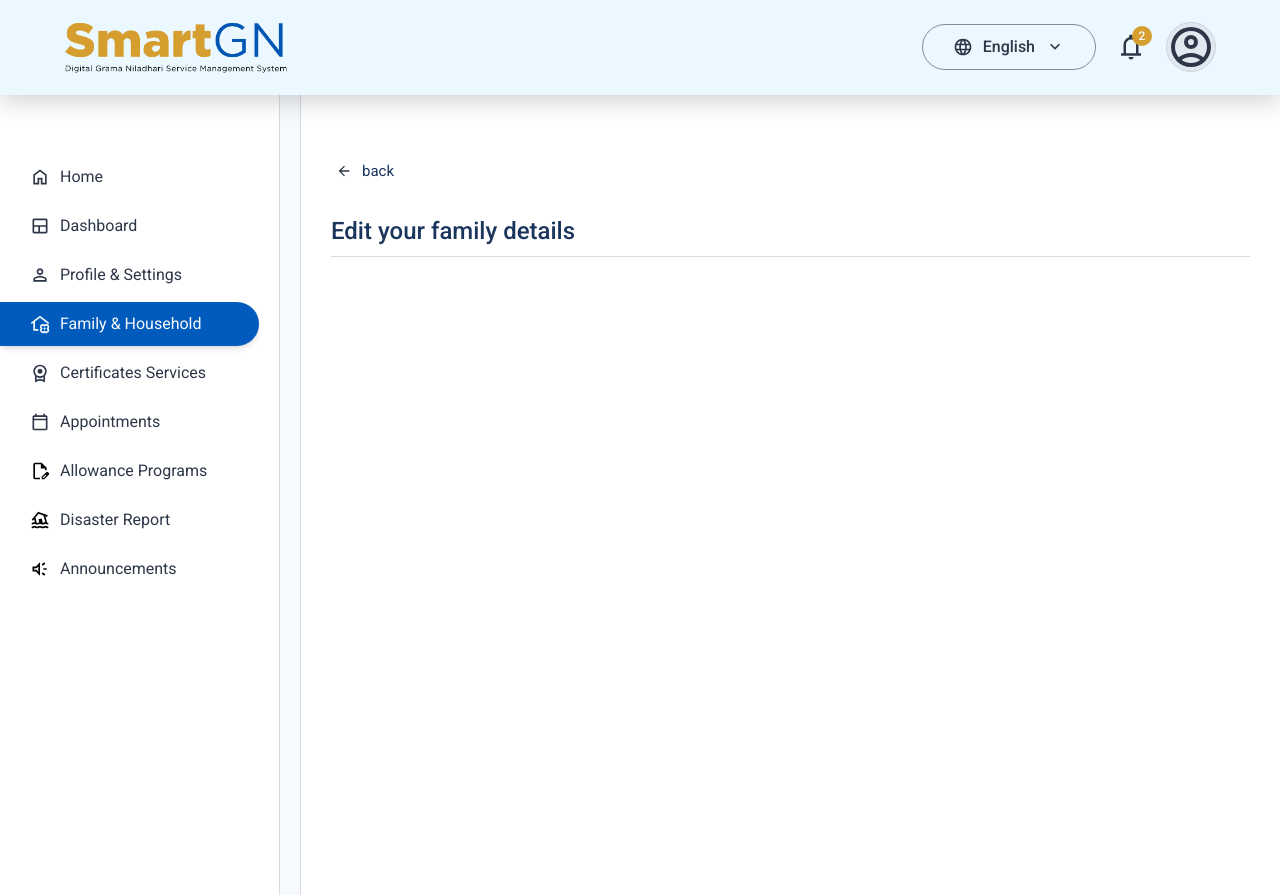
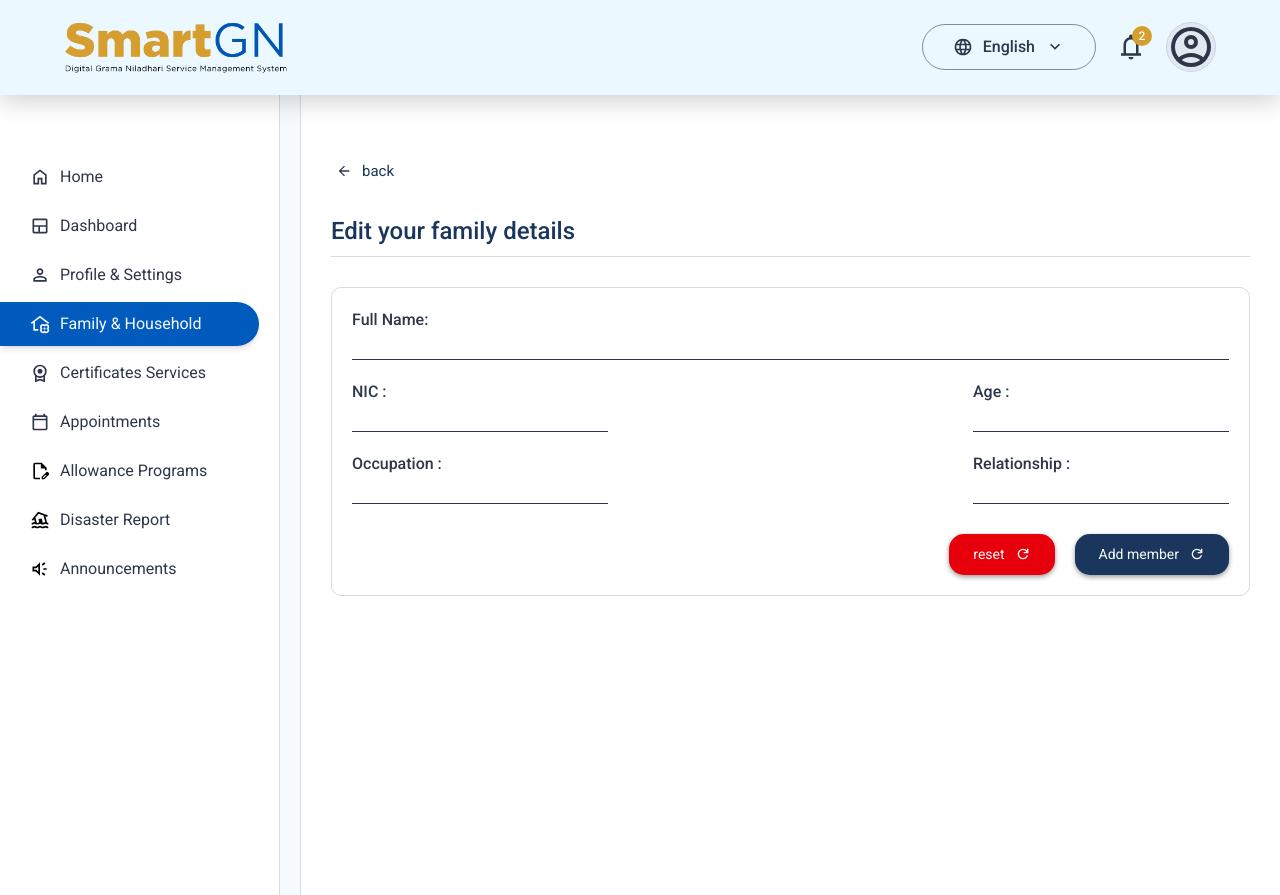
Before and after one commit to Mogith-Code/SmartGN-Digital-GN-Service-Management-System, a React (Vite) app in the folder SmartGN/: page /RHousehold/EditFamilyDetails in a window 1280 px wide. Built offline with nearby package versions, Linux system fonts and the light colour scheme.

Commit message:
Update  EditFamilyDetailsLayout.jsx

```diff
--- a/SmartGN/src/Components/Family&HouseholdPage/EditFamilyDetailsLayout.jsx
+++ b/SmartGN/src/Components/Family&HouseholdPage/EditFamilyDetailsLayout.jsx
@@ -1,5 +1,6 @@
 import React from "react";
 import backIcon from "../../assets/arrow_back_24dp_2D3748_FILL0_wght400_GRAD0_opsz24.svg";
+import resetIcon from "../../assets/refresh_24dp_F7FAFC_FILL0_wght400_GRAD0_opsz24.svg";
 import { useNavigate } from "react-router-dom";
 
 function EditFamilyDetailsLayout() {
@@ -19,6 +20,96 @@ function EditFamilyDetailsLayout() {
       <div className="flex text-xl sm:text-2xl md:text-3xl lg:text-[24px] font-medium text-[#1B365D] border-b border-[#2D37482D] pb-2 sm:pb-2.5 md:pb-3 lg:pb-[10px] mt-4 sm:mt-5 md:mt-6 lg:mt-[30px] mx-4 sm:mx-5 md:mx-6 lg:mx-[30px]">
         Edit your family details
       </div>
+
+      <div className="flex flex-col border border-[#2D37482D] p-[20px] m-[30px] rounded-[10px]">
+        <form>
+          <div className="flex flex-col gap-4 sm:gap-5">
+            <div className="flex flex-col items-start gap-[2px] text-sm sm:text-base md:text-lg lg:text-[16px] font-regular text-[#2D3748]">
+              <label htmlFor="purposeInput" className="font-medium">
+                Full Name:
+              </label>
+              <input
+                type="text"
+                id="purposeInput"
+                className="w-full border-b border-[#2D3748] text-sm sm:text-base focus:outline-none focus:border-b-2"
+              />
+            </div>
+            <div className="flex w-full justify-between">
+              <div className="flex flex-col items-start gap-[2px] text-sm sm:text-base md:text-lg lg:text-[16px] font-regular text-[#2D3748]">
+                <label htmlFor="purposeInput" className="font-medium">
+                  NIC :
+                </label>
+                <input
+                  type="text"
+                  id="purposeInput"
+                  className="w-[20vw] border-b border-[#2D3748] text-sm sm:text-base focus:outline-none focus:border-b-2"
+                />
+              </div>
+
+              <div className="flex flex-col items-start gap-[2px] text-sm sm:text-base md:text-lg lg:text-[16px] font-regular text-[#2D3748]">
+                <label htmlFor="purposeInput" className="font-medium">
+                  Age :
+                </label>
+                <input
+                  type="text"
+                  id="purposeInput"
+                  className="w-[20vw] border-b border-[#2D3748] text-sm sm:text-base focus:outline-none focus:border-b-2"
+                />
+              </div>
+            </div>
+
+            <div className="flex w-full justify-between">
+              <div className="flex flex-col items-start gap-[2px] text-sm sm:text-base md:text-lg lg:text-[16px] font-regular text-[#2D3748]">
+                <label htmlFor="purposeInput" className="font-medium">
+                  Occupation :
+                </label>
+                <input
+                  type="text"
+                  id="purposeInput"
+                  className="w-[20vw] border-b border-[#2D3748] text-sm sm:text-base focus:outline-none focus:border-b-2"
+                />
+              </div>
+
+              <div className="flex flex-col items-start gap-[2px] text-sm sm:text-base md:text-lg lg:text-[16px] font-regular text-[#2D3748]">
+                <label htmlFor="purposeInput" className="font-medium">
+                  Relationship :
+                </label>
+                <input
+                  type="text"
+                  id="purposeInput"
+                  className="w-[20vw] border-b border-[#2D3748] text-sm sm:text-base focus:outline-none focus:border-b-2"
+                />
+              </div>
+            </div>
+            <div className="flex flex-col sm:flex-row justify-end gap-3 sm:gap-4 md:gap-5 lg:gap-[20px] mt-2 sm:mt-3 md:mt-4 lg:mt-[10px]">
+              {/* Reset Button */}
+              <button
+                type="button"
+                className="px-4 sm:px-5 md:px-6 py-2 sm:py-2 md:py-2.5 flex justify-center items-center gap-2 sm:gap-2.5 md:gap-3 lg:gap-[10px] text-xs sm:text-sm md:text-base lg:text-[14px] bg-[#E7000B] text-[#F7FAFC] rounded-xl sm:rounded-2xl lg:rounded-[15px] cursor-pointer shadow-[0px_2px_5px_rgba(0,0,0,0.4)] hover:shadow-[0px_2px_10px_rgba(0,0,0,0.4)] hover:scale-[1.02] group font-regular hover:bg-[#FF000C] transition-all duration-200"
+              >
+                <span>reset</span>
+                <img
+                  src={resetIcon}
+                  alt="resetIcon"
+                  className="w-3.5 sm:w-4 md:w-4.5 lg:w-[16px]"
+                />
+              </button>
+
+              <button
+                type="button"
+                className="px-4 sm:px-5 md:px-6 py-2 sm:py-2 md:py-2.5 flex justify-center items-center gap-2 sm:gap-2.5 md:gap-3 lg:gap-[10px] text-xs sm:text-sm md:text-base lg:text-[14px] bg-[#1B365D] text-[#F7FAFC] rounded-xl sm:rounded-2xl lg:rounded-[15px] cursor-pointer font-regular hover:bg-[#005BBD] shadow-[0px_2px_5px_rgba(0,0,0,0.4)] hover:shadow-[0px_2px_10px_rgba(0,0,0,0.4)] hover:scale-[1.02] group transition-all duration-200"
+              >
+                <span>Add member</span>
+                <img
+                  src={resetIcon}
+                  alt="resetIcon"
+                  className="w-3.5 sm:w-4 md:w-4.5 lg:w-[16px]"
+                />
+              </button>
+            </div>
+          </div>
+        </form>
+      </div>
     </>
   );
 }
```
